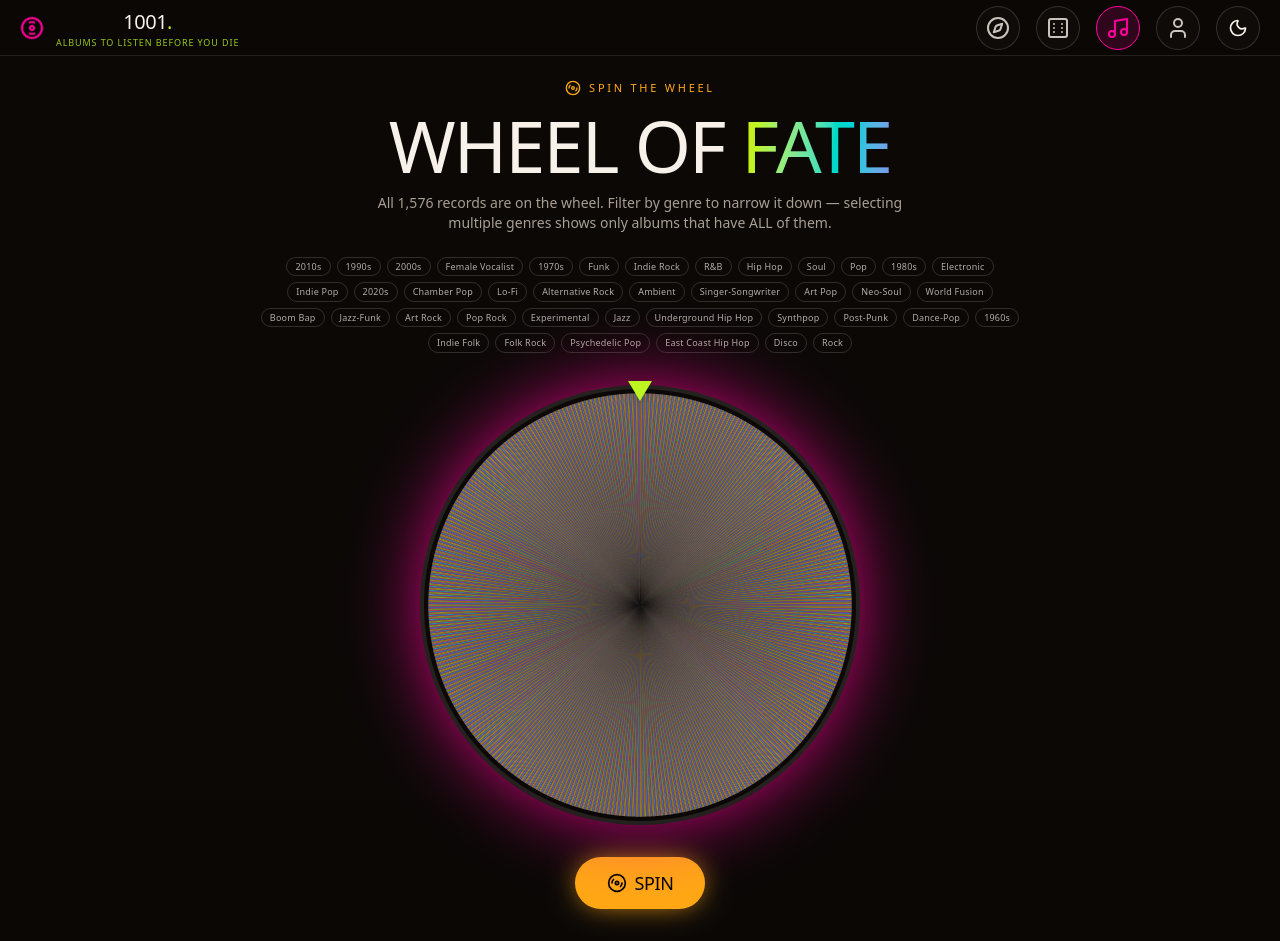
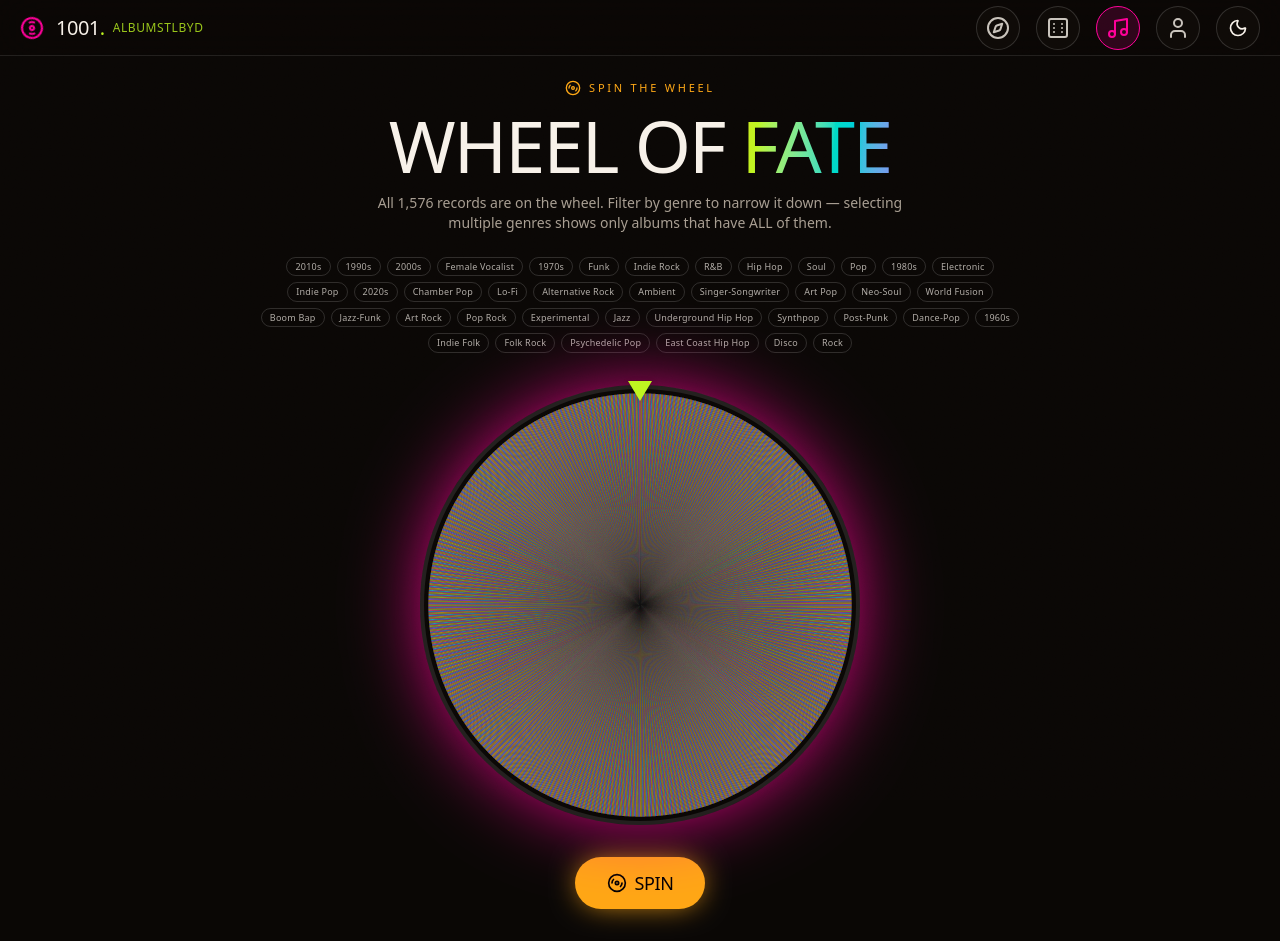
Before and after one commit to DreamySora/1001albums-TLBYD, a Next.js app: page /wheel in a window 1280 px wide. Built offline with nearby package versions, Linux system fonts and the light colour scheme.

Commit message:
fixnavbar3

```diff
--- a/src/components/hero.tsx
+++ b/src/components/hero.tsx
@@ -38,7 +38,7 @@ export function Hero({ total, genreCount, artistCount }: { total: number; genreC
           className="flex items-center gap-2 font-mono-funk text-[11px] tracking-[0.25em] text-lime"
         >
           <Disc3 className="size-4 animate-[spin_4s_linear_infinite]" />
-          A HAND-PICKED CRATE OF ESSENTIAL RECORDS
+          A HAND-PICKED CRATE
         </motion.div>
 
         <motion.h1
--- a/src/components/top-nav.tsx
+++ b/src/components/top-nav.tsx
@@ -16,12 +16,12 @@ export function TopNav({ active }: { active: "home" | "random" | "wheel" | "acco
       <div className="mx-auto flex h-full max-w-[1800px] items-center justify-between px-3 sm:px-5">
         <Link href="/" className="flex items-center gap-3 font-display text-lg uppercase tracking-tight text-foreground" aria-label="Home">
           <Disc3 className="size-6 text-hotpink animate-[spin_8s_linear_infinite]" />
-          <div className="hidden sm:flex flex-col items-center justify-center leading-none">
+          <div className="hidden sm:flex items-center gap-2">
             <span className="font-display text-xl tracking-tight">
               1001<span className="text-lime">.</span>
             </span>
-            <span className="font-grotesk text-[9px] tracking-widest text-lime/80 uppercase mt-0.5">
-              Albums to listen before you die
+            <span className="font-grotesk text-xs tracking-wider text-lime/80 uppercase">
+              AlbumsTLBYD
             </span>
           </div>
         </Link>
```
